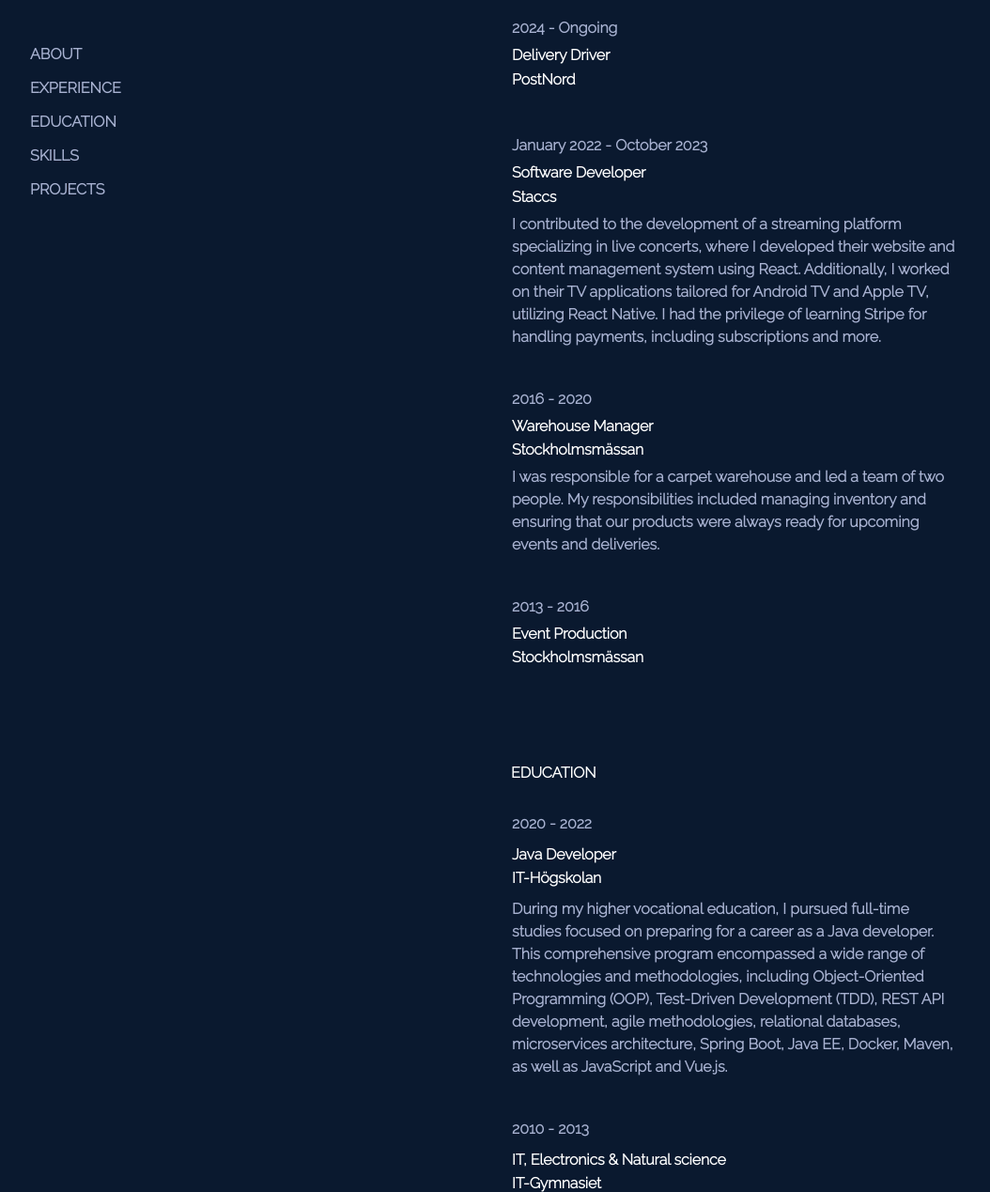
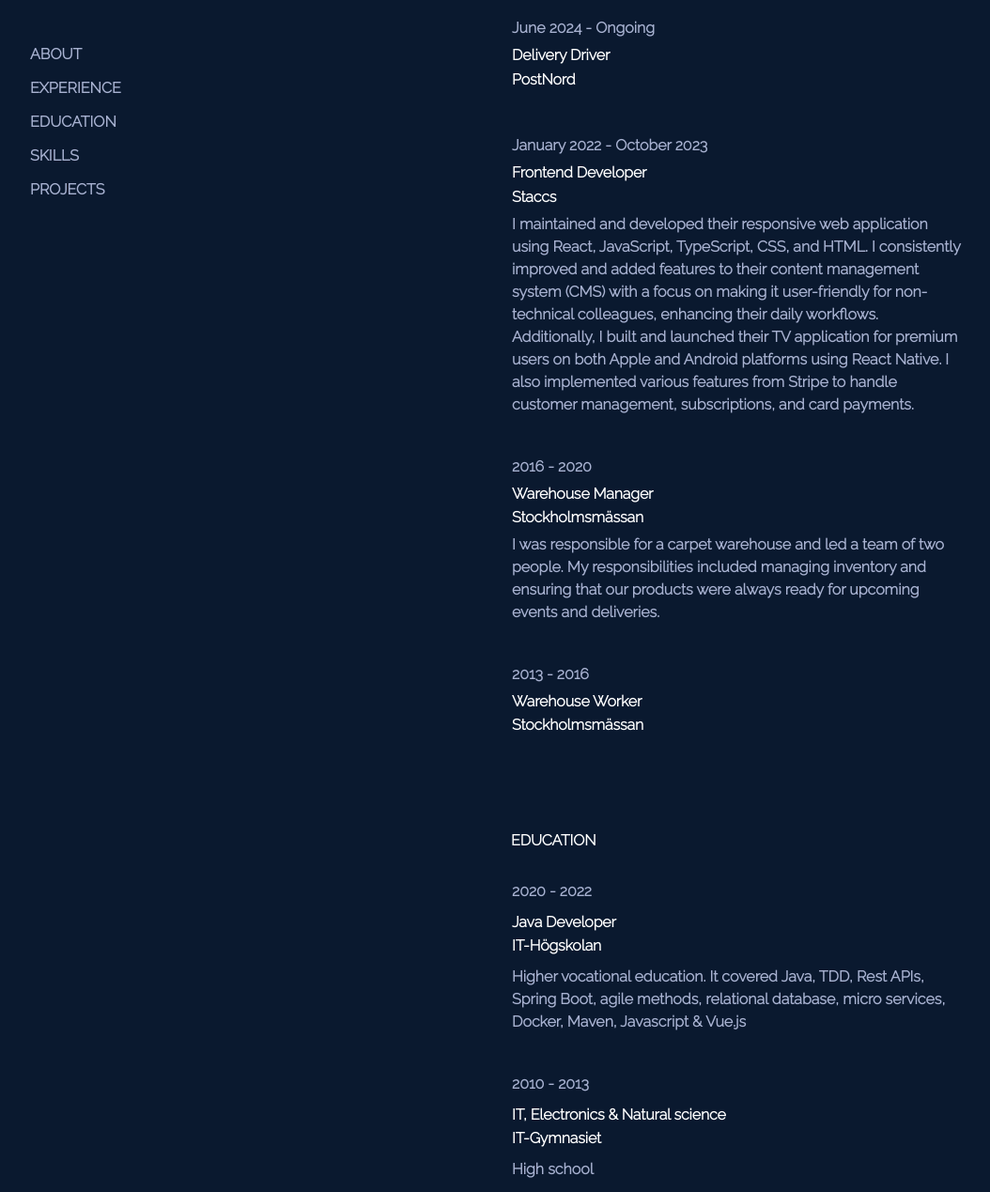
Before and after one commit to philiplundin/portfolio, a Gatsby site: page / in a window 1280 px wide. Shown: the part 516-1785 px from the top of the page at 94% size, without its empty margins (112-1166 px from the left). Built offline with nearby package versions, Linux system fonts and the light colour scheme; Gatsby itself is replaced by a stand-in of ours.

Commit message:
fix: updated texts

```diff
--- a/src/assets/About-text.json
+++ b/src/assets/About-text.json
@@ -1,4 +1,4 @@
 {
-    "paragraph1": "Passionate software developer with a solid foundation in Java, leveraging two years of experience to craft engaging and intuitive user interfaces. My journey into the tech world began with a fascination for computers from a young age, propelling me to pursue a career where I could merge my personal interest with professional expertise.",
+    "paragraph1": "Passionate frontend developer with a solid foundation in Java, leveraging two years of experience to craft engaging and intuitive user interfaces. My journey into the tech world began with a fascination for computers from a very young age, propelling me to pursue a career where I could merge my personal interest with professional expertise.",
     "paragraph2": "Beyond my technical skills, I pride myself on being a team player. I thrive in collaborative settings, valuing open communication and collective problem-solving to reach our shared objectives."
 }
--- a/src/assets/Education-text.json
+++ b/src/assets/Education-text.json
@@ -3,14 +3,14 @@
         "date": "2020 - 2022",
         "role": "Java Developer",
         "institution": "IT-Högskolan",
-        "description": "During my higher vocational education, I pursued full-time studies focused on preparing for a career as a Java developer. This comprehensive program encompassed a wide range of technologies and methodologies, including Object-Oriented Programming (OOP), Test-Driven Development (TDD), REST API development, agile methodologies, relational databases, microservices architecture, Spring Boot, Java EE, Docker, Maven, as well as JavaScript and Vue.js.",
+        "description": "Higher vocational education. It covered Java, TDD, Rest APIs, Spring Boot, agile methods, relational database, micro services, Docker, Maven, Javascript & Vue.js",
         "link": "https://www.iths.se/"
     },
     {
         "date": "2010 - 2013",
         "role": "IT, Electronics & Natural science",
         "institution": "IT-Gymnasiet",
-        "description": "Swedish high school. Primarily focus on acquiring fundamental skills in networking, HTML, CSS, and introductory Python programming.",
+        "description": "High school",
         "link": "https://it-gymnasiet.se"
     }
 ]
--- a/src/assets/Experience-text.json
+++ b/src/assets/Experience-text.json
@@ -1,6 +1,6 @@
 [
     {
-        "date": "2024 - Ongoing",
+        "date": "June 2024 - Ongoing",
         "role": "Delivery Driver",
         "institution": "PostNord",
         "description": "",
@@ -8,9 +8,9 @@
     },
     {
         "date": "January 2022 - October 2023",
-        "role": "Software Developer",
+        "role": "Frontend Developer",
         "institution": "Staccs",
-        "description": "I contributed to the development of a streaming platform specializing in live concerts, where I developed their website and content management system using React. Additionally, I worked on their TV applications tailored for Android TV and Apple TV, utilizing React Native. I had the privilege of learning Stripe for handling payments, including subscriptions and more.",
+        "description": "I maintained and developed their responsive web application using React, JavaScript, TypeScript, CSS, and HTML. I consistently improved and added features to their content management system (CMS) with a focus on making it user-friendly for non-technical colleagues, enhancing their daily workflows. Additionally, I built and launched their TV application for premium users on both Apple and Android platforms using React Native. I also implemented various features from Stripe to handle customer management, subscriptions, and card payments.",
         "link": "https://staccs.com"
     },
     {
@@ -22,7 +22,7 @@
     },
     {
         "date": "2013 - 2016",
-        "role": "Event Production",
+        "role": "Warehouse Worker",
         "institution": "Stockholmsmässan",
         "description": "",
         "link": "https://www.stockholmsmassan.se/"
--- a/src/components/Projects/Projects.tsx
+++ b/src/components/Projects/Projects.tsx
@@ -11,15 +11,6 @@ const Projects: React.FC = () => {
         <section className='content-spacing' id='projects'>
             <h3 className='content-heading'>PROJECTS</h3>
             <ul className='projects-list'>
-                <a href='https://philiplundin.github.io/body-mind/' target='_blank'>
-                    <li className='projects-list-item'>
-                        <img className='projects-image' src={BodyMind} alt='body-mind' />
-                        <span className='projects-text-box'>
-                            <h3 className='projects-heading-small'>Body & Mind</h3>
-                            <p className='projects-text'>React website for a company offering adventures. It's a work in progress.</p>
-                        </span>
-                    </li>
-                </a>
                 <a href='https://play.google.com/store/apps/details?id=com.staccsandroidtv' target='_blank'>
                     <li className='projects-list-item'>
                         <img className='projects-image' src={AndroidTV} alt='android-tv' />
@@ -35,6 +26,15 @@ const Projects: React.FC = () => {
                         <span className='projects-text-box'>
                             <h3 className='projects-heading-small'>Staccs - Apple TV</h3>
                             <p className='projects-text'>React native application built for Staccs users with a paid subscription.</p>
+                        </span>
+                    </li>
+                </a>
+                <a href='https://philiplundin.github.io/body-mind/' target='_blank'>
+                    <li className='projects-list-item'>
+                        <img className='projects-image' src={BodyMind} alt='body-mind' />
+                        <span className='projects-text-box'>
+                            <h3 className='projects-heading-small'>Body & Mind</h3>
+                            <p className='projects-text'>React application for a upcoming company offering hikes. It's a work in progress.</p>
                         </span>
                     </li>
                 </a>
--- a/src/components/Title/Title.tsx
+++ b/src/components/Title/Title.tsx
@@ -6,7 +6,7 @@ const Title: React.FC = () => {
     return (
         <section className='title'>
             <h1>Philip Lundin</h1>
-            <h2>Software Developer</h2>
+            <h2>Frontend Developer</h2>
         </section>
     )
 }
```
